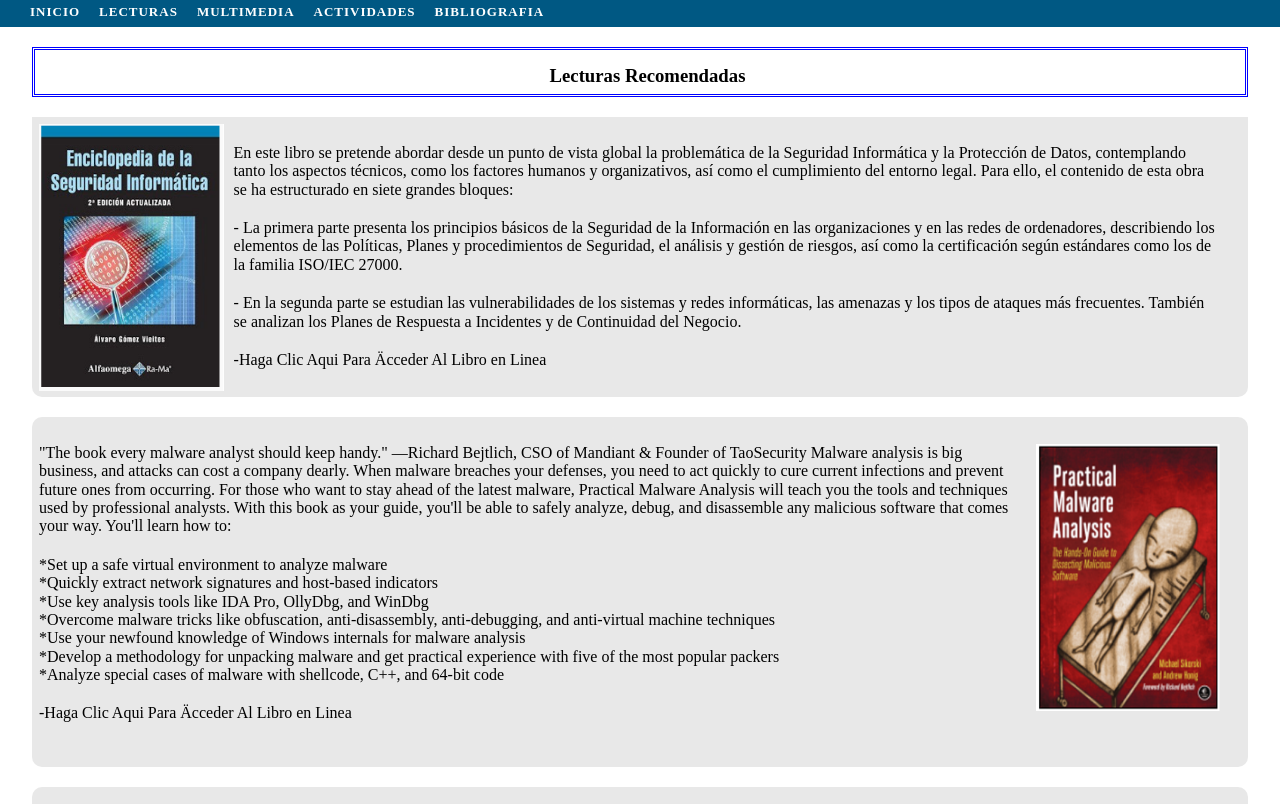
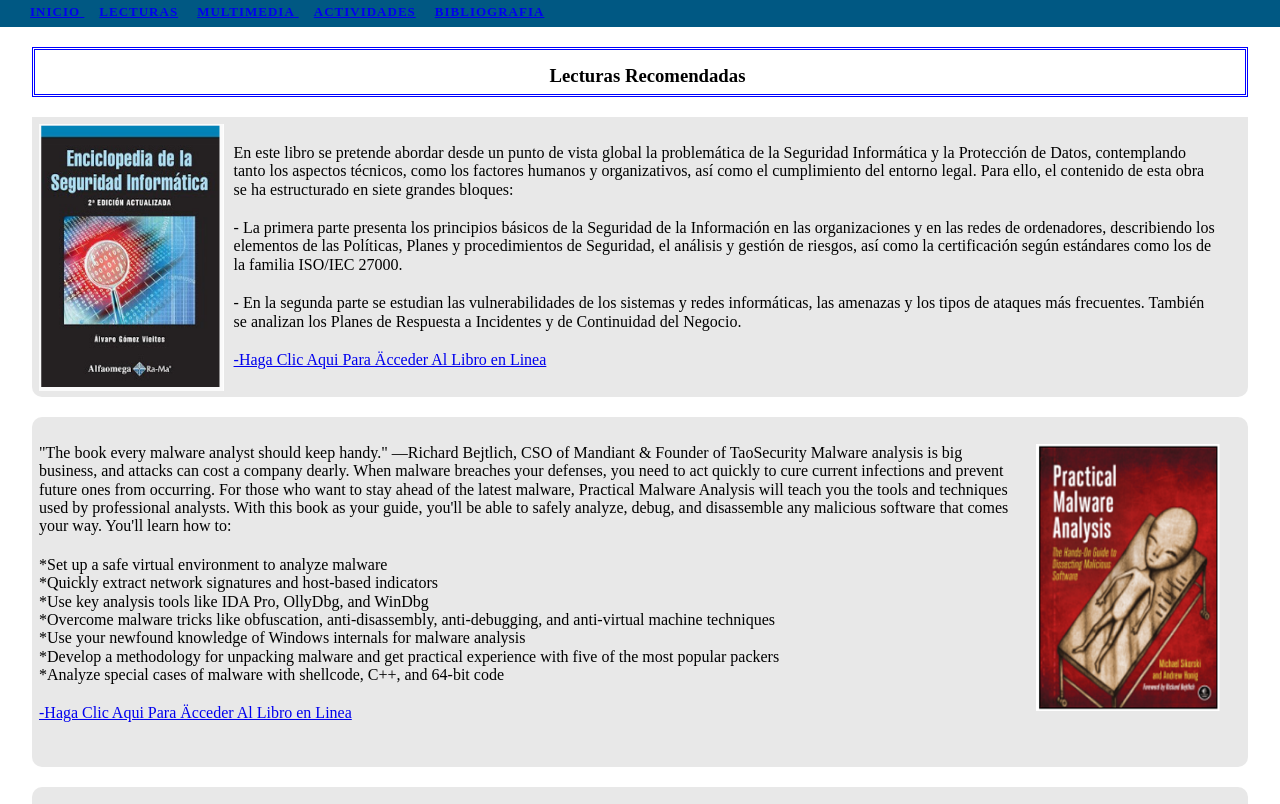
Before and after one commit to hfvasquezlo/OVI_Construccion, a plain HTML site: page lecturas.html in a window 1280 px wide. Shown: the part 446-1250 px from the top of the page. Drawn offline with Linux system fonts and the light colour scheme; a web font is replaced by a local one.

Commit message:
Hipervinculos
se arreglan hipervinculos y los menus

```diff
--- a/lecturas.html
+++ b/lecturas.html
@@ -25,11 +25,11 @@
 		<div class="menu">
 			<nav>
 				<ul>
-					<li><a href="#"></a>INICIO</li>
-					<li><a href="#"></a>LECTURAS</li>
-					<li><a href="#"></a>MULTIMEDIA</li>
-					<li><a href="#"></a>ACTIVIDADES</li>
-					<li><a href="#"></a>BIBLIOGRAFIA</li>
+					<li><a href= "index.html"> INICIO <a/></li>
+					<li><a href="lecturas.html"> LECTURAS<a/></li>
+					<li><a href="multimedia.html"> MULTIMEDIA</<a/></li>
+					<li><a href="actividades.html"> ACTIVIDADES<a/></li>
+					<li><a href="bibliografia.html"> BIBLIOGRAFIA<a/></li>
 				</ul>
 			</nav>
 		</div>
@@ -71,7 +71,7 @@
 								<div class="espacio1">
 								<br>
 								</div>
-								-Haga Clic Aqui Para Äcceder Al Libro en Linea
+								<a href= "https://www.bibliadelprogramador.com/2017/07/enciclopedia-de-la-seguridad.html"> -Haga Clic Aqui Para Äcceder Al Libro en Linea </a>
 
 							</p>
 					</div>
@@ -118,7 +118,7 @@
 										<div class="espacio1">
 										<br>
 										</div>
-										-Haga Clic Aqui Para Äcceder Al Libro en Linea
+										<a href= "https://nostarch.com/malware"> -Haga Clic Aqui Para Äcceder Al Libro en Linea</a>
 									</p>
 			</div>
 				<div class="seccion5">
@@ -175,7 +175,7 @@
 								<div class="espacio1">
 								<br>
 								</div>
-								-Haga Clic Aqui Para Äcceder Al Articulo
+								<a href= "https://www.semana.com/tecnologia/articulo/tecnicas-de-persuasion-que-usan-los-estafadores-en-internet-y-como-identificarlas/553918">-Haga Clic Aqui Para Äcceder Al Articulo</a>
 							</p>
 					</div>
 
@@ -207,7 +207,7 @@
 										<div class="espacio1">
 										<br>
 										</div>
-										-Haga Clic Aqui Para Äcceder Al Libro en Linea
+										<a href= "https://www.semana.com/nacion/articulo/revisar-facebook-o-whatsapp-sin-permiso-es-delito/558449"> -Haga Clic Aqui Para Äcceder Al Libro en Linea</a>
 									</p>
 			</div>
 				<div class="seccion5">
@@ -262,7 +262,7 @@
 								<div class="espacio1">
 								<br>
 								</div>
-								-Haga Clic Aqui Para Äcceder Al Articulo
+								<a href= "https://www.semana.com/tecnologia/articulo/como-usar-el-nuevo-modo-confidencial-de-gmail-para-enviar-emails-que-se-autodestruyen/565069">-Haga Clic Aqui Para Äcceder Al Articulo</a>
 							</p>
 					</div>
 
```
